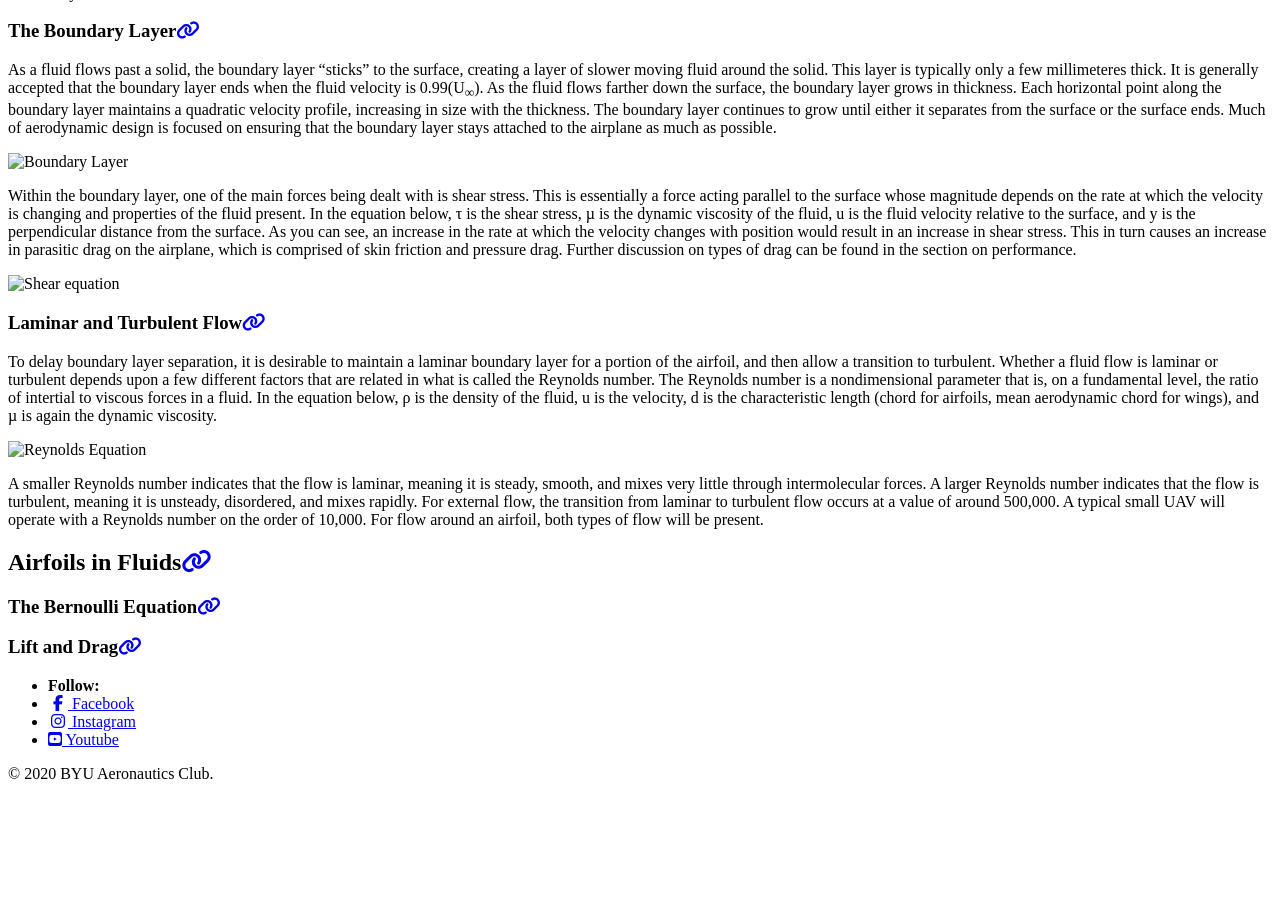
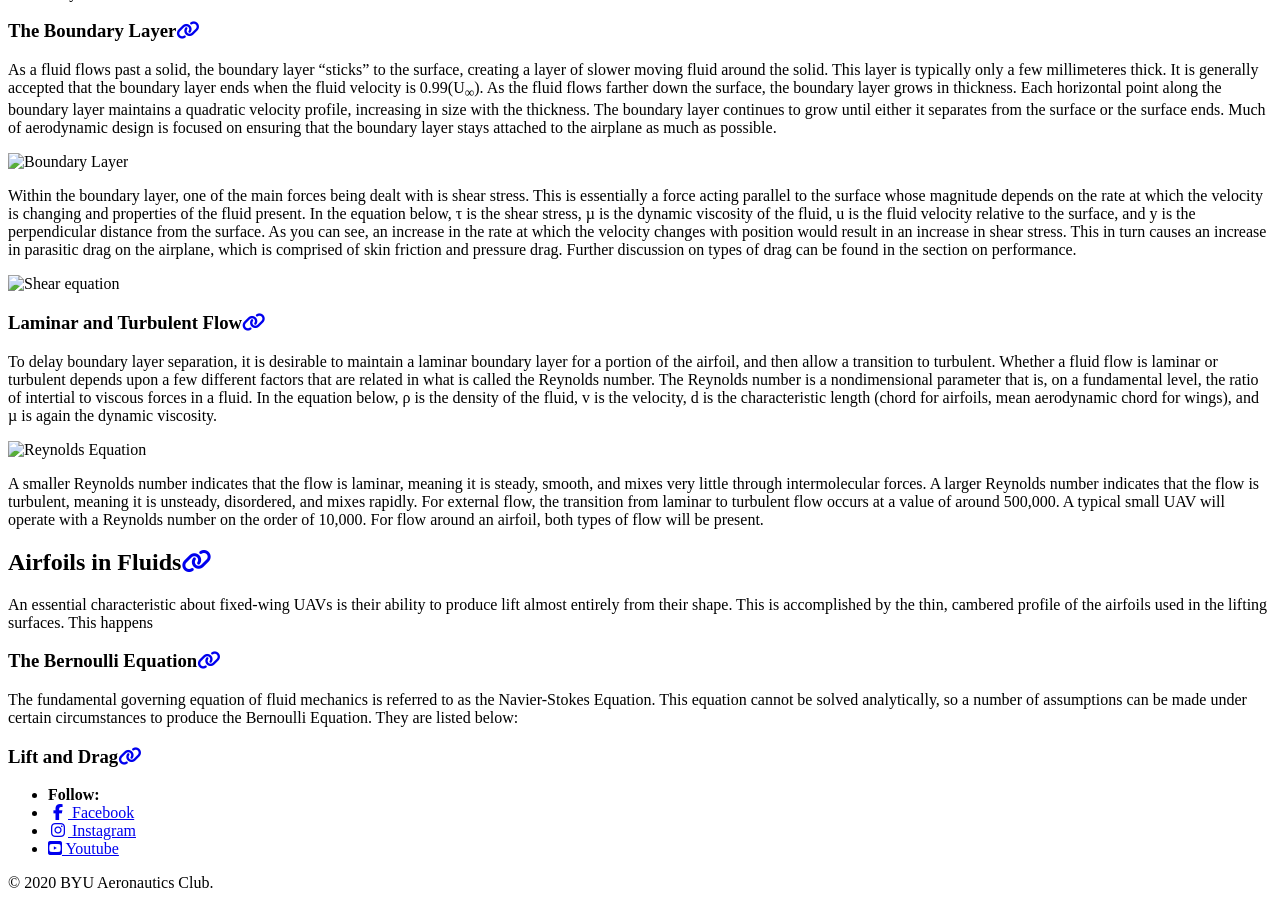
Before and after one commit to BYU-Aeronautics-Club/BYUAeronauticsClub.github.io, a Jekyll site: the page built from _pages/fundamentals/aerodynamics/fluids.md, in a window 1280 px wide and 900 px high, scrolled down 878 px. Built offline with Jekyll 4.4.1, drawn with Linux system fonts in a browser that asks for light colours; cached includes are drawn as plain includes; nearby versions of some CDN libraries; before the commit the page ends 1669 px from its top, so only the background shows below that.

Commit message:
Adding more content

```diff
--- a/_pages/fundamentals/aerodynamics/fluids.md
+++ b/_pages/fundamentals/aerodynamics/fluids.md
@@ -25,15 +25,17 @@ Within the boundary layer, one of the main forces being dealt with is shear stre
 ![Shear equation](./figures/shear_equation.JPG){: .align-center}
 
 ### Laminar and Turbulent Flow
-To delay boundary layer separation, it is desirable to maintain a laminar boundary layer for a portion of the airfoil, and then allow a transition to turbulent. Whether a fluid flow is laminar or turbulent depends upon a few different factors that are related in what is called the Reynolds number. The Reynolds number is a nondimensional parameter that is, on a fundamental level, the ratio of intertial to viscous forces in a fluid. In the equation below, &#x03C1; is the density of the fluid, u is the velocity, d is the characteristic length (chord for airfoils, mean aerodynamic chord for wings), and µ is again the dynamic viscosity.
+To delay boundary layer separation, it is desirable to maintain a laminar boundary layer for a portion of the airfoil, and then allow a transition to turbulent. Whether a fluid flow is laminar or turbulent depends upon a few different factors that are related in what is called the Reynolds number. The Reynolds number is a nondimensional parameter that is, on a fundamental level, the ratio of intertial to viscous forces in a fluid. In the equation below, &#x03C1; is the density of the fluid, v is the velocity, d is the characteristic length (chord for airfoils, mean aerodynamic chord for wings), and µ is again the dynamic viscosity.
 
 ![Reynolds Equation](./figures/reynolds_equation.JPG){: .align-center}
 
 A smaller Reynolds number indicates that the flow is laminar, meaning it is steady, smooth, and mixes very little through intermolecular forces. A larger Reynolds number indicates that the flow is turbulent, meaning it is unsteady, disordered, and mixes rapidly. For external flow, the transition from laminar to turbulent flow occurs at a value of around 500,000. A typical small UAV will operate with a Reynolds number on the order of 10,000. For flow around an airfoil, both types of flow will be present.
 
 ## Airfoils in Fluids
+An essential characteristic about fixed-wing UAVs is their ability to produce lift almost entirely from their shape. This is accomplished by the thin, cambered profile of the airfoils used in the lifting surfaces. This happens
+
+### The Bernoulli Equation
+The fundamental governing equation of fluid mechanics is referred to as the Navier-Stokes Equation. This equation cannot be solved analytically, so a number of assumptions can be made under certain circumstances to produce the Bernoulli Equation. They are listed below:
 
 
-### The Bernoulli Equation
-
 ### Lift and Drag
```
